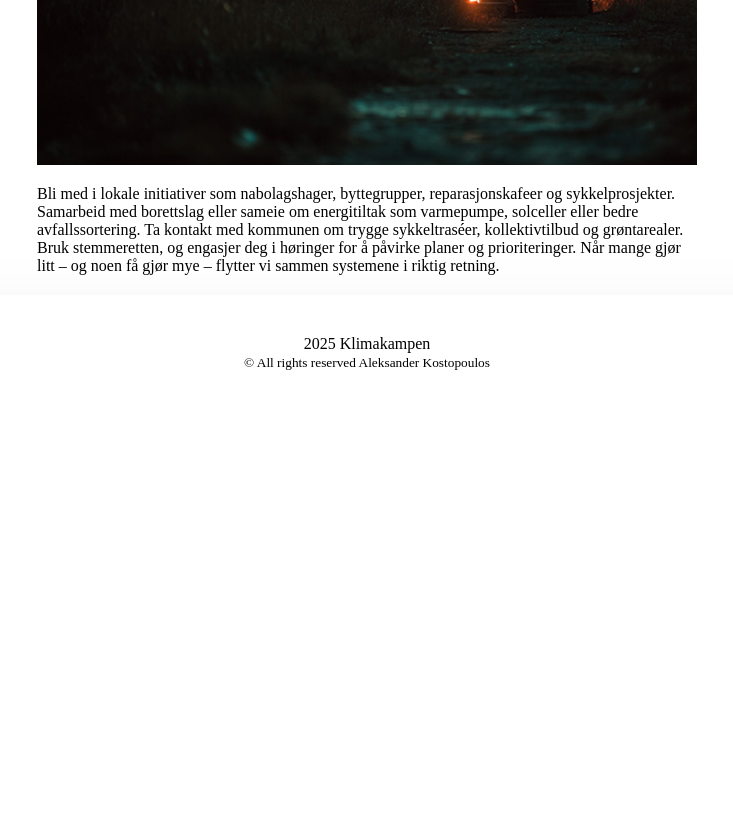
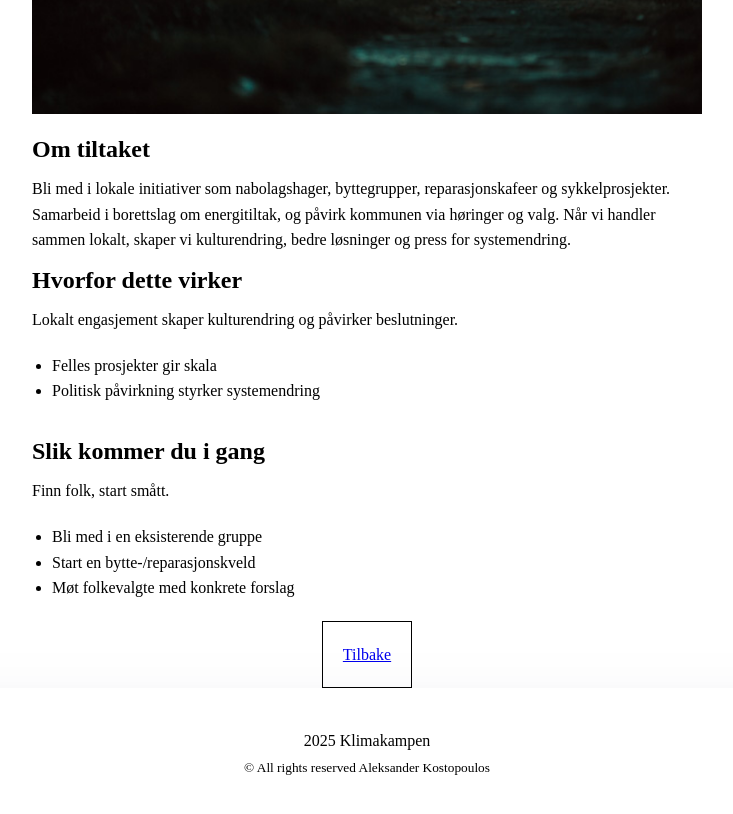
Before and after one commit to alekskosta/klimakampen, a Next.js app: page /klimatiltak/engasjer-deg-lokalt in a window 1280 px wide. Shown: the part 780-1594 px from the top of the page, without its empty margins (273-1006 px from the left). Before the commit the page ends 1191 px from the top, so only its background shows below. Built offline with nearby package versions, Linux system fonts and the light colour scheme.

Commit message:
Lagt til mer dato og endret semantikk

```diff
--- a/app/globals.css
+++ b/app/globals.css
@@ -13,6 +13,7 @@ body {
   min-height: 100svh;
   display: grid;
   grid-template-rows: auto 1fr auto;
+  line-height: 1.6;
 }
 
 .link {
--- a/app/klimatiltak/[slug]/page.module.css
+++ b/app/klimatiltak/[slug]/page.module.css
@@ -1,8 +1,13 @@
 .actionArticle {
-  margin: 0 auto;
-  display: flex;
-  flex-direction: column;
-  max-width: 700px;
+  max-width: 750px;
+  margin-inline: auto;
+  padding: 0 2.5rem;
+}
+
+.underTitle {
+  padding: 0.5rem 0;
+}
+
+.underList {
   padding: 1.25rem;
-  gap: 1.25rem;
 }
--- a/app/klimatiltak/[slug]/page.tsx
+++ b/app/klimatiltak/[slug]/page.tsx
@@ -18,13 +18,12 @@ export default async function ClimateActionPage({ params }: Props) {
     );
   } else
     return (
-      <section className={styles.sectionAction}>
-        <h1 className="page-titles">{action.title}</h1>
-        <Link href="/klimatiltak" className="page-link">
-          Tilbake
-        </Link>
+      <article className={styles.actionArticle}>
+        <header>
+          <h1 className="page-titles">{action.title}</h1>
+        </header>
 
-        <article className={styles.actionArticle}>
+        <figure>
           <Image
             src={action.image}
             alt={action.title}
@@ -32,8 +31,32 @@ export default async function ClimateActionPage({ params }: Props) {
             height={600}
             priority={true}
           />
+        </figure>
+
+        <section>
+          <h2 className={styles.underTitle}>{action.bodyTitle}</h2>
           <p>{action.body}</p>
-        </article>
-      </section>
+        </section>
+
+        {action.sections.map((sec) => (
+          <section key={sec.id} aria-labelledby={sec.id}>
+            <h2 id={sec.id} className={styles.underTitle}>
+              {sec.title}
+            </h2>
+            <p>{sec.text}</p>
+            <ul className={styles.underList}>
+              {sec.bullets.map((bul) => (
+                <li key={bul.id}>{bul.text}</li>
+              ))}
+            </ul>
+          </section>
+        ))}
+
+        <footer>
+          <Link href="/klimatiltak" className="page-link">
+            Tilbake
+          </Link>
+        </footer>
+      </article>
     );
 }
--- a/data/info.ts
+++ b/data/info.ts
@@ -1,10 +1,25 @@
+export type Bullets = {
+  id: string;
+  text: string;
+};
+
+export type Section = {
+  id: string;
+  title: string;
+  text: string;
+  bullets: Bullets[];
+};
+
 export type Actions = {
   id: string;
   slug: string;
   image: string;
   title: string;
   summary: string;
-  body?: string;
+  bodyTitle: string;
+  body: string;
+  sections: Section[];
+  tips?: string[];
 };
 
 const CLIMATEACTIONS: Actions[] = [
@@ -15,12 +30,47 @@ const CLIMATEACTIONS: Actions[] = [
     title: "Spar strøm hjemme",
     summary:
       "Bytt til LED, trekk ut ladere, senk innetemperaturen og bruk tidsstyring. Små grep gir store kutt over tid.",
-    body:
-      "Start med de enkleste kuttene: bytt til LED-pærer og slå av lys i rom du ikke bruker. " +
-      "Senk innetemperaturen 1 °C og bruk termostater eller tidsstyring på panelovner for å redusere unødig oppvarming. " +
-      "Trekk ut ladere og slå helt av utstyr som står i standby. " +
-      "Vask klær på lavere temperatur og fyll maskinen, og la tøy lufttørke når det passer. " +
-      "Tett trekk rundt vinduer og dører med tettelister, og bruk strømmåler-appen til å se hvilke tiltak som faktisk monner hjemme hos deg.",
+    bodyTitle: "Om tiltaket",
+    body: `Start med de enkleste kuttene: bytt til LED-pærer og slå av lys i rom du ikke bruker.
+Senk innetemperaturen 1–2 °C og bruk termostater eller tidsstyring på panelovner for å redusere unødig oppvarming.
+Trekk ut ladere og slå helt av utstyr i standby. Vask klær på lavere temperatur og fyll maskinen, og la tøy lufttørke når det passer.
+Tett trekk rundt vinduer og dører med tettelister, og bruk strømmåler-appen for å se hva som faktisk monner hjemme hos deg.
+Over tid kan du vurdere smartstyring (termostater/smarte plugger) og bedre isolasjon for varige kutt – det merkes på både utslipp og regning.`,
+    sections: [
+      {
+        id: "hvorfor",
+        title: "Hvorfor dette virker",
+        text: "Oppvarming og belysning står ofte for en stor del av husholdningens strømforbruk. Små justeringer gir varig effekt.",
+        bullets: [
+          {
+            id: "tt-001-hvorfor-1",
+            text: "LED bruker 80–90 % mindre enn glødepærer",
+          },
+          {
+            id: "tt-001-hvorfor-2",
+            text: "1 °C lavere innetemp kan kutte flere prosent av oppvarmingsforbruket",
+          },
+          {
+            id: "tt-001-hvorfor-3",
+            text: "Standby-kutt slår ut gjennom hele året",
+          },
+        ],
+      },
+      {
+        id: "kom-i-gang",
+        title: "Slik kommer du i gang",
+        text: "Gjør én ting av gangen og mål effekten.",
+        bullets: [
+          { id: "tt-001-start-1", text: "Bytt de mest brukte pærene først" },
+          {
+            id: "tt-001-start-2",
+            text: "Sett nattsenking eller tidsstyring på ovner",
+          },
+          { id: "tt-001-start-3", text: "Tett trekk rundt vinduer/dører" },
+        ],
+      },
+    ],
+    tips: ["Bruk grenuttak med bryter", "Luft kort og effektivt vinterstid"],
   },
   {
     id: "tt-002",
@@ -29,12 +79,49 @@ const CLIMATEACTIONS: Actions[] = [
     title: "Reis grønt i hverdagen",
     summary:
       "Gå, sykle eller ta kollektivt når du kan. Kombiner med bildeling ved behov for bil.",
-    body:
-      "Planlegg hverdagsreisene med gange, sykkel eller kollektiv som førstevalg. " +
-      "Korte bilturer kan ofte erstattes av en tur eller elsykkel, som også sparer tid i kø og parkering. " +
-      "Når du trenger bil, vurder bildeling i stedet for å eie – spesielt i byer. " +
-      "Kombiner flere ærend i én tur («trip chaining») og velg digitale møter når fysisk oppmøte ikke er nødvendig. " +
-      "Sørg for godt lys og vinterdekk til sykkel for å holde det trygt og praktisk hele året.",
+    bodyTitle: "Om tiltaket",
+    body: `Planlegg hverdagsreisene med gange, sykkel eller kollektiv som førstevalg.
+Korte bilturer kan ofte erstattes av en tur eller elsykkel, som sparer tid i kø og parkering.
+Når du trenger bil, vurder bildeling i stedet for å eie – spesielt i byområder.
+Kombiner flere ærend i én tur (trip chaining) og bruk digitale møter når fysisk oppmøte ikke er nødvendig.
+Små vaneskifter gjennom uken gir stor effekt over året – for både klima, helse og lommebok.`,
+    sections: [
+      {
+        id: "hvorfor",
+        title: "Hvorfor dette virker",
+        text: "Transport står for store utslipp. Små justeringer i hverdagen gir store kutt over året.",
+        bullets: [
+          {
+            id: "tt-002-hvorfor-1",
+            text: "Flere korte turer kan byttes ut med gange/sykkel",
+          },
+          {
+            id: "tt-002-hvorfor-2",
+            text: "Kollektiv gir lavt utslipp per passasjer",
+          },
+          {
+            id: "tt-002-hvorfor-3",
+            text: "Bildeling reduserer antall biler og kjøring",
+          },
+        ],
+      },
+      {
+        id: "kom-i-gang",
+        title: "Slik kommer du i gang",
+        text: "Gjør det enkelt å velge grønt.",
+        bullets: [
+          {
+            id: "tt-002-start-1",
+            text: "Ha regntrekk/lys på sykkel lett tilgjengelig",
+          },
+          { id: "tt-002-start-2", text: "Sett opp månedskort og reiseapp" },
+          {
+            id: "tt-002-start-3",
+            text: "Planlegg ærend i kjede (trip chaining)",
+          },
+        ],
+      },
+    ],
   },
   {
     id: "tt-003",
@@ -43,12 +130,42 @@ const CLIMATEACTIONS: Actions[] = [
     title: "Spis mer plantebasert",
     summary:
       "Bytt ut noe kjøtt med belgfrukter, korn og grønnsaker. Start med én kjøttfri dag i uka.",
-    body:
-      "Begynn enkelt med én plantebasert dag i uken, og bygg videre derfra. " +
-      "Bytt ut deler av kjøttet i kjente retter med bønner, linser eller erter for god smak og protein. " +
-      "Bruk sesonggrønnsaker og hele korn for bedre næring og lavere fotavtrykk. " +
-      "Utforsk nye oppskrifter og krydder – smak er nøkkelen til vaner som varer. " +
-      "Hvis du går helt over til vegansk kost, sørg for tilstrekkelig B12 etter anbefaling fra helsepersonell.",
+    bodyTitle: "Om tiltaket",
+    body: `Begynn enkelt med én plantebasert dag i uken, og bygg videre derfra.
+Bytt ut deler av kjøttet i kjente retter med bønner, linser eller erter for god smak og protein.
+Bruk sesonggrønnsaker og hele korn for bedre næring og lavere fotavtrykk.
+Utforsk nye oppskrifter og krydder – smak er nøkkelen til varige vaner.
+Planlegg måltider på forhånd og handle inn basisvarer som gjør det lett å lykkes gjennom en travel uke.`,
+    sections: [
+      {
+        id: "hvorfor",
+        title: "Hvorfor dette virker",
+        text: "Produksjon av rødt kjøtt har høyere utslipp enn plantebaserte alternativer.",
+        bullets: [
+          {
+            id: "tt-003-hvorfor-1",
+            text: "Belgfrukter gir protein med lavt fotavtrykk",
+          },
+          {
+            id: "tt-003-hvorfor-2",
+            text: "Små endringer ukentlig gir stor årlig effekt",
+          },
+        ],
+      },
+      {
+        id: "kom-i-gang",
+        title: "Slik kommer du i gang",
+        text: "Ta små steg – ofte.",
+        bullets: [
+          { id: "tt-003-start-1", text: "Kjøttfri mandag" },
+          {
+            id: "tt-003-start-2",
+            text: "Bytt halvparten av kjøttdeigen med linser i gryter",
+          },
+          { id: "tt-003-start-3", text: "Test én ny oppskrift hver uke" },
+        ],
+      },
+    ],
   },
   {
     id: "tt-004",
@@ -57,12 +174,36 @@ const CLIMATEACTIONS: Actions[] = [
     title: "Kutt matsvinn",
     summary:
       "Planlegg innkjøp, bruk restemat kreativt og frys ned overskudd. Se og lukt – ikke bare dato.",
-    body:
-      "Lag handleliste og planlegg måltider for å unngå impulskjøp som blir liggende. " +
-      "Oppbevar maten riktig (tett, kaldt og tørt der det passer), og bruk «først inn, først ut»-prinsippet i kjøleskapet. " +
-      "Tolk datomerking riktig: «Best før» handler ofte om kvalitet, ikke sikkerhet. " +
-      "Frys ned brød i skiver og rester i porsjoner, og gjør rester om til nye retter dagen etter. " +
-      "Sjekk skapet før du handler – det sparer både penger og klimagassutslipp.",
+    bodyTitle: "Om tiltaket",
+    body: `Lag handleliste og planlegg måltider for å unngå impulskjøp som blir liggende.
+Oppbevar maten riktig og bruk «først inn, først ut».
+Tolk datomerking riktig: «best før» handler ofte om kvalitet, ikke sikkerhet.
+Frys ned brød i skiver og rester i porsjoner, og gjør rester om til nye retter.
+Å få kontroll på matsvinn er en av de mest kostnadseffektive klimahandlingene du kan gjøre hjemme.`,
+    sections: [
+      {
+        id: "hvorfor",
+        title: "Hvorfor dette virker",
+        text: "Matsvinn er bortkastede ressurser og utslipp – helt unødvendig.",
+        bullets: [
+          { id: "tt-004-hvorfor-1", text: "Planlegging reduserer impulskjøp" },
+          {
+            id: "tt-004-hvorfor-2",
+            text: "Riktig lagring forlenger holdbarhet",
+          },
+        ],
+      },
+      {
+        id: "kom-i-gang",
+        title: "Slik kommer du i gang",
+        text: "Sett faste rutiner.",
+        bullets: [
+          { id: "tt-004-start-1", text: "Ukemeny + handleliste" },
+          { id: "tt-004-start-2", text: "Restetirsdag" },
+          { id: "tt-004-start-3", text: "Frys små porsjoner til senere" },
+        ],
+      },
+    ],
   },
   {
     id: "tt-005",
@@ -71,12 +212,39 @@ const CLIMATEACTIONS: Actions[] = [
     title: "Reparer og kjøp brukt",
     summary:
       "Forleng levetiden på klær og elektronikk. Kjøp brukt før nytt – og selg videre det du ikke bruker.",
-    body:
-      "Start med en gjennomgang av det du allerede eier: kan det fikses, oppgraderes eller brukes på nytt? " +
-      "Små reparasjoner (knepper, sømmer, batteribytte) forlenger levetiden betraktelig. " +
-      "Kjøp brukt når du kan – kvalitet varer, og du kutter både kostnad og fotavtrykk. " +
-      "Selg eller gi bort ting du ikke lenger trenger for å holde ting i sirkulasjon. " +
-      "Velg produkter med mulighet for reservedeler og god garanti når du først må kjøpe nytt.",
+    bodyTitle: "Om tiltaket",
+    body: `Gå gjennom det du eier: kan det fikses, oppgraderes eller brukes videre?
+Små reparasjoner (knepper, sømmer, batteribytte) forlenger levetiden betraktelig.
+Kjøp brukt når du kan – kvalitet varer, og du kutter både kostnad og fotavtrykk.
+Selg eller gi bort ting du ikke lenger trenger for å holde ressursene i sirkulasjon.
+Velg produkter med mulighet for reservedeler og god garanti når du først må kjøpe nytt.`,
+    sections: [
+      {
+        id: "hvorfor",
+        title: "Hvorfor dette virker",
+        text: "Gjenbruk og reparasjon sparer både råvarer og energi.",
+        bullets: [
+          {
+            id: "tt-005-hvorfor-1",
+            text: "Forlengelse av levetid gir størst effekt",
+          },
+          {
+            id: "tt-005-hvorfor-2",
+            text: "Bruktmarkedet er stort og tilgjengelig",
+          },
+        ],
+      },
+      {
+        id: "kom-i-gang",
+        title: "Slik kommer du i gang",
+        text: "Start med enkle grep.",
+        bullets: [
+          { id: "tt-005-start-1", text: "Sy-sett og batteribytte hjemme" },
+          { id: "tt-005-start-2", text: "Kjøp brukt før nytt" },
+          { id: "tt-005-start-3", text: "Selg/gi bort det du ikke bruker" },
+        ],
+      },
+    ],
   },
   {
     id: "tt-006",
@@ -85,12 +253,38 @@ const CLIMATEACTIONS: Actions[] = [
     title: "Færre flyreiser",
     summary:
       "Velg tog på kortere strekninger, og slå sammen turer. Når du må fly: bli lengre og reis sjeldnere.",
-    body:
-      "Tenk «færre, men bedre» reiser: slå sammen møter, ferier og besøk når det lar seg gjøre. " +
-      "Velg tog eller buss på kortere strekninger, og vurder nattog som komfortabelt alternativ. " +
-      "Når fly er nødvendig, velg direkte ruter for å redusere både tid og utslipp per reise. " +
-      "Planlegg lengre opphold i stedet for mange korte turer. " +
-      "Digitale møter dekker ofte behovet for oppfølging mellom fysiske treff.",
+    bodyTitle: "Om tiltaket",
+    body: `Tenk «færre, men bedre» reiser: slå sammen møter, ferier og besøk når det lar seg gjøre.
+Velg tog eller buss på kortere strekninger, og vurder nattog som komfortabelt alternativ.
+Når fly er nødvendig, velg direkte ruter for å redusere både tid og utslipp per reise.
+Planlegg lengre opphold i stedet for mange korte turer, og bruk digitale møter til oppfølging mellom fysiske treff.`,
+    sections: [
+      {
+        id: "hvorfor",
+        title: "Hvorfor dette virker",
+        text: "Flyreiser står for høye utslipp per tur, særlig korte turer.",
+        bullets: [
+          {
+            id: "tt-006-hvorfor-1",
+            text: "Direktefly kutter ekstrautslipp fra mellomlandinger",
+          },
+          {
+            id: "tt-006-hvorfor-2",
+            text: "Tog kan erstatte mange innenlandsreiser",
+          },
+        ],
+      },
+      {
+        id: "kom-i-gang",
+        title: "Slik kommer du i gang",
+        text: "Planlegg smartere.",
+        bullets: [
+          { id: "tt-006-start-1", text: "Samle møter/ærend på én reise" },
+          { id: "tt-006-start-2", text: "Bruk nattog der det finnes" },
+          { id: "tt-006-start-3", text: "Digitale møter mellom fysiske treff" },
+        ],
+      },
+    ],
   },
   {
     id: "tt-007",
@@ -99,12 +293,34 @@ const CLIMATEACTIONS: Actions[] = [
     title: "Isoler bedre og vurder varmepumpe",
     summary:
       "Tett trekk, oppgrader vinduer og installer varmepumpe der det passer. Store kutt i både utslipp og strømregning.",
-    body:
-      "Start med en enkel tettesjekk: kjenn etter trekk ved vinduer, dører og gjennomføringer, og legg inn tettelister der det trekker. " +
-      "Isoler loft og kalde gulv for stor effekt per krone, og vurder energiglass eller varevinduer i trekkfulle rom. " +
-      "En passende varmepumpe (luft–luft, luft–vann eller væske–vann) kan redusere strømforbruket til oppvarming betydelig. " +
-      "Bruk tidsstyring og soner for å varme der og når det trengs. " +
-      "Følg med på faktisk forbruk i strømmåler-appen for å se effekten av tiltakene.",
+    bodyTitle: "Om tiltaket",
+    body: `Start med en enkel tettesjekk og tiltakene som koster minst: tetningslister, tette gjennomføringer og justering av dører/vinduer.
+Isoler loft og kalde gulv for stor effekt per krone, og vurder energiglass eller varevinduer i trekkfulle rom.
+En riktig dimensjonert varmepumpe kan redusere forbruket til oppvarming betydelig; kombiner med soner og tidsstyring for best effekt.`,
+    sections: [
+      {
+        id: "hvorfor",
+        title: "Hvorfor dette virker",
+        text: "Oppvarming er ofte den største posten på strømforbruket i hjemmet.",
+        bullets: [
+          {
+            id: "tt-007-hvorfor-1",
+            text: "Isolasjon reduserer varmetap permanent",
+          },
+          { id: "tt-007-hvorfor-2", text: "Varmepumper gir mye varme per kWh" },
+        ],
+      },
+      {
+        id: "kom-i-gang",
+        title: "Slik kommer du i gang",
+        text: "Start enkelt og mål resultat.",
+        bullets: [
+          { id: "tt-007-start-1", text: "Tetningslister der det trekker" },
+          { id: "tt-007-start-2", text: "Isoler loft først" },
+          { id: "tt-007-start-3", text: "Vurder varmepumpe etter boligtype" },
+        ],
+      },
+    ],
   },
   {
     id: "tt-008",
@@ -113,12 +329,40 @@ const CLIMATEACTIONS: Actions[] = [
     title: "Produser eller kjøp grønn strøm",
     summary:
       "Vurder solceller på taket, smarte styringssystemer og en strømavtale med opprinnelsesgaranti.",
-    body:
-      "Har du egnet tak, kan solceller dekke en betydelig del av årsforbruket over tid. " +
-      "Se på takvinkel, skygge og eksisterende elektrisk anlegg for å vurdere potensialet. " +
-      "Uten solceller kan du likevel påvirke: velg en strømavtale med dokumentert opprinnelsesgaranti, og bruk smarte plugger for å flytte forbruk til gunstige timer. " +
-      "Varmtvannsbereder, elbillading og panelovner kan styres automatisk. " +
-      "Sammen med lavere forbruk gir dette både lavere kostnader og lavere utslipp.",
+    bodyTitle: "Om tiltaket",
+    body: `Har du egnet tak, kan solceller dekke en betydelig del av årsforbruket over tid.
+Se på takvinkel, skygge og eksisterende elektrisk anlegg for å vurdere potensialet.
+Uten solceller kan du likevel påvirke: velg en strømavtale med opprinnelsesgaranti, og styr varmtvann, elbillading og oppvarming til gunstige timer.`,
+    sections: [
+      {
+        id: "hvorfor",
+        title: "Hvorfor dette virker",
+        text: "Mer fornybar kraft og smartere forbruk gir lavere utslipp over tid.",
+        bullets: [
+          {
+            id: "tt-008-hvorfor-1",
+            text: "Egenproduksjon reduserer nettforbruk",
+          },
+          {
+            id: "tt-008-hvorfor-2",
+            text: "Styring flytter forbruk til lavbelastning",
+          },
+        ],
+      },
+      {
+        id: "kom-i-gang",
+        title: "Slik kommer du i gang",
+        text: "Gjør en enkel vurdering først.",
+        bullets: [
+          { id: "tt-008-start-1", text: "Sjekk takvinkel/skygge" },
+          {
+            id: "tt-008-start-2",
+            text: "Start med styring av varmtvann/elbillading",
+          },
+          { id: "tt-008-start-3", text: "Velg avtale med opprinnelsesgaranti" },
+        ],
+      },
+    ],
   },
   {
     id: "tt-009",
@@ -127,12 +371,40 @@ const CLIMATEACTIONS: Actions[] = [
     title: "Grønn økonomi",
     summary:
       "Flytt sparepenger/pensjon til fond og banker med lavt karbonavtrykk. Etterspør bærekraft hos leverandører.",
-    body:
-      "Sjekk hvor banken og pensjonsleverandøren din investerer midlene, og vurder alternativer med tydelige klimamål og lavt karbonavtrykk. " +
-      "Vær oppmerksom på kostnader, risiko og tidshorisont – gjør endringer som passer økonomien din. " +
-      "Bruk forbrukermakten: velg leverandører som rapporterer åpent om utslipp og miljøtiltak. " +
-      "Som kunde kan du spørre etter mer bærekraftige produkter og tjenester og påvirke etterspørselen. " +
-      "Små valg i hverdagen, forsterket av hvor pengene plasseres, gir stor samlet effekt.",
+    bodyTitle: "Om tiltaket",
+    body: `Sjekk hvor banken og pensjonsleverandøren din investerer midlene, og vurder alternativer med tydelige klimamål og lavt karbonavtrykk.
+Se på kostnader, risiko og tidshorisont – endringer må passe økonomien din.
+Bruk forbrukermakt og velg leverandører som rapporterer åpent om utslipp og miljøtiltak.`,
+    sections: [
+      {
+        id: "hvorfor",
+        title: "Hvorfor dette virker",
+        text: "Kapital styrer retning. Penger inn i grønt – mindre inn i brunt.",
+        bullets: [
+          {
+            id: "tt-009-hvorfor-1",
+            text: "Etterspørsel påvirker finansmarkedet",
+          },
+          {
+            id: "tt-009-hvorfor-2",
+            text: "Valg av bank/fond er et hverdagsvalg med effekt",
+          },
+        ],
+      },
+      {
+        id: "kom-i-gang",
+        title: "Slik kommer du i gang",
+        text: "Ta små steg, informert.",
+        bullets: [
+          { id: "tt-009-start-1", text: "Gå gjennom spareavtaler/pensjon" },
+          { id: "tt-009-start-2", text: "Sjekk bærekraftsrapporter" },
+          {
+            id: "tt-009-start-3",
+            text: "Velg produkter som passer risikoen din",
+          },
+        ],
+      },
+    ],
   },
   {
     id: "tt-010",
@@ -141,12 +413,37 @@ const CLIMATEACTIONS: Actions[] = [
     title: "Engasjer deg lokalt",
     summary:
       "Delta i nabolagsprosjekter, påvirk beslutningstakere og stem grønt. Sammen får vi større effekt.",
-    body:
-      "Bli med i lokale initiativer som nabolagshager, byttegrupper, reparasjonskafeer og sykkelprosjekter. " +
-      "Samarbeid med borettslag eller sameie om energitiltak som varmepumpe, solceller eller bedre avfallssortering. " +
-      "Ta kontakt med kommunen om trygge sykkeltraséer, kollektivtilbud og grøntarealer. " +
-      "Bruk stemmeretten, og engasjer deg i høringer for å påvirke planer og prioriteringer. " +
-      "Når mange gjør litt – og noen få gjør mye – flytter vi sammen systemene i riktig retning.",
+    bodyTitle: "Om tiltaket",
+    body: `Bli med i lokale initiativer som nabolagshager, byttegrupper, reparasjonskafeer og sykkelprosjekter.
+Samarbeid i borettslag om energitiltak, og påvirk kommunen via høringer og valg.
+Når vi handler sammen lokalt, skaper vi kulturendring, bedre løsninger og press for systemendring.`,
+    sections: [
+      {
+        id: "hvorfor",
+        title: "Hvorfor dette virker",
+        text: "Lokalt engasjement skaper kulturendring og påvirker beslutninger.",
+        bullets: [
+          { id: "tt-010-hvorfor-1", text: "Felles prosjekter gir skala" },
+          {
+            id: "tt-010-hvorfor-2",
+            text: "Politisk påvirkning styrker systemendring",
+          },
+        ],
+      },
+      {
+        id: "kom-i-gang",
+        title: "Slik kommer du i gang",
+        text: "Finn folk, start smått.",
+        bullets: [
+          { id: "tt-010-start-1", text: "Bli med i en eksisterende gruppe" },
+          { id: "tt-010-start-2", text: "Start en bytte-/reparasjonskveld" },
+          {
+            id: "tt-010-start-3",
+            text: "Møt folkevalgte med konkrete forslag",
+          },
+        ],
+      },
+    ],
   },
 ];
 
```
